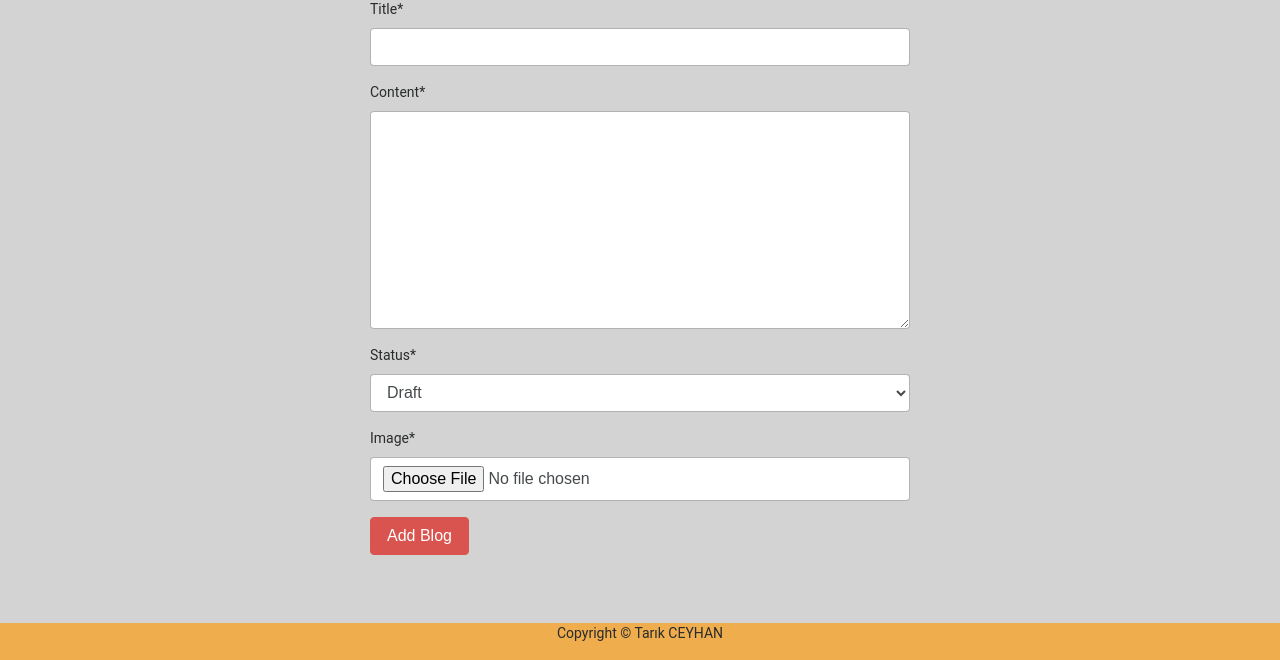
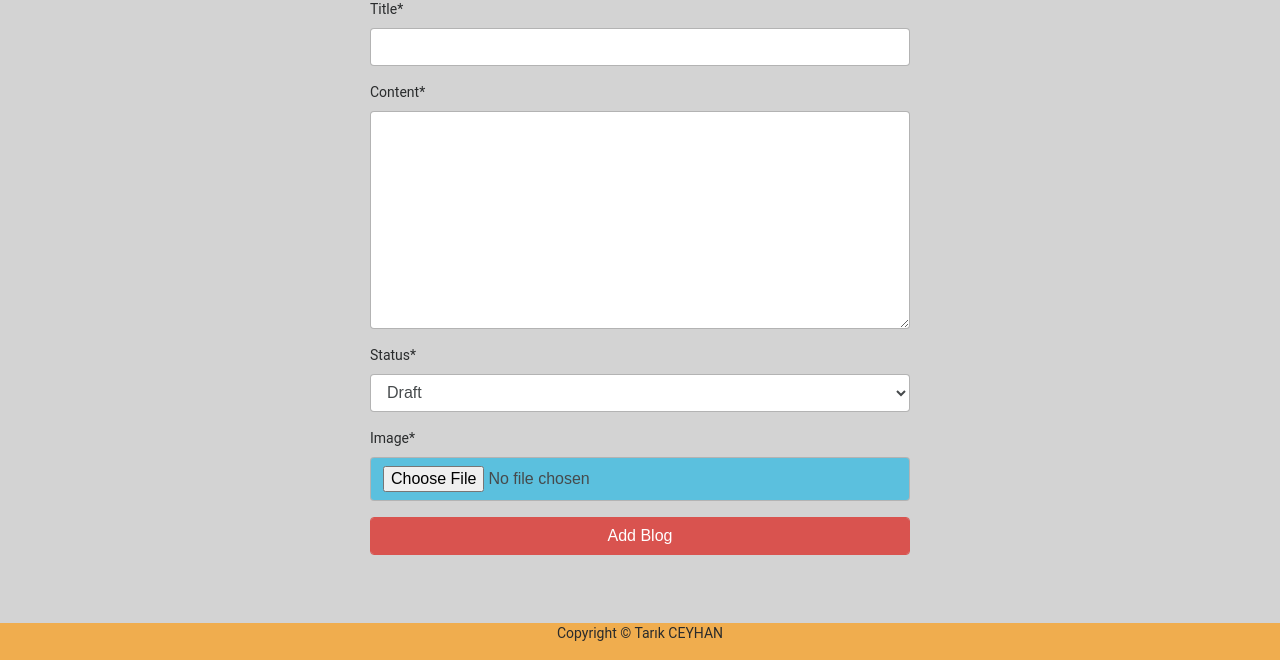
Before and after one commit to tceyhan/blog, a Django app: page /post_create/ in a window 1280 px wide. Shown: the part 140-800 px from the top of the page. Run offline with Django 4.2, Linux system fonts and the light colour scheme; some libraries are stand-ins or nearby versions.

Commit message:
forms py changed

```diff
--- a/blog/forms.py
+++ b/blog/forms.py
@@ -4,12 +4,9 @@ from django import forms
 class PostForm(forms.ModelForm):
     class Meta:
         model = Post
-        fields = ('title', 'content', 'status', 'image')
+        fields = ('title', 'content', 'status', 'image',)
         widgets = {
-            'title': forms.TextInput(attrs={'class': 'form-control'}),
-            'content': forms.Textarea(attrs={'class': 'form-control'}),
-            'status': forms.Select(attrs={'class': 'form-control'}),
-            'image': forms.FileInput(attrs={'class': 'form-control'}),
+            'image': forms.FileInput(attrs={'class': 'form-control bg-info'}),
         }
 
 
--- a/blog/templates/blog/post_create.html
+++ b/blog/templates/blog/post_create.html
@@ -10,7 +10,7 @@
         <form action="{% url 'post_create' %}" method="post" enctype="multipart/form-data">
             {% csrf_token %}
             {{form|crispy}}
-            <button type="submit" class="btn btn-danger">Add Blog</button>
+            <button type="submit" class="btn btn-danger form-control">Add Blog</button>
         </form>
         </div>
     </div>
--- a/blog/templates/blog/post_detail.html
+++ b/blog/templates/blog/post_detail.html
@@ -22,11 +22,11 @@
   </div>
   {% include "./icons.html" %}
 
-
     <div class="card-footer">
       <a href="{% url 'post_update' post.id %}" class="btn btn-warning">Edit</a>
       <a href="{% url 'post_delete' post.id %}" class="btn btn-danger">Delete</a>
     </div>
+
 </div>
 
 {% else %}
```
